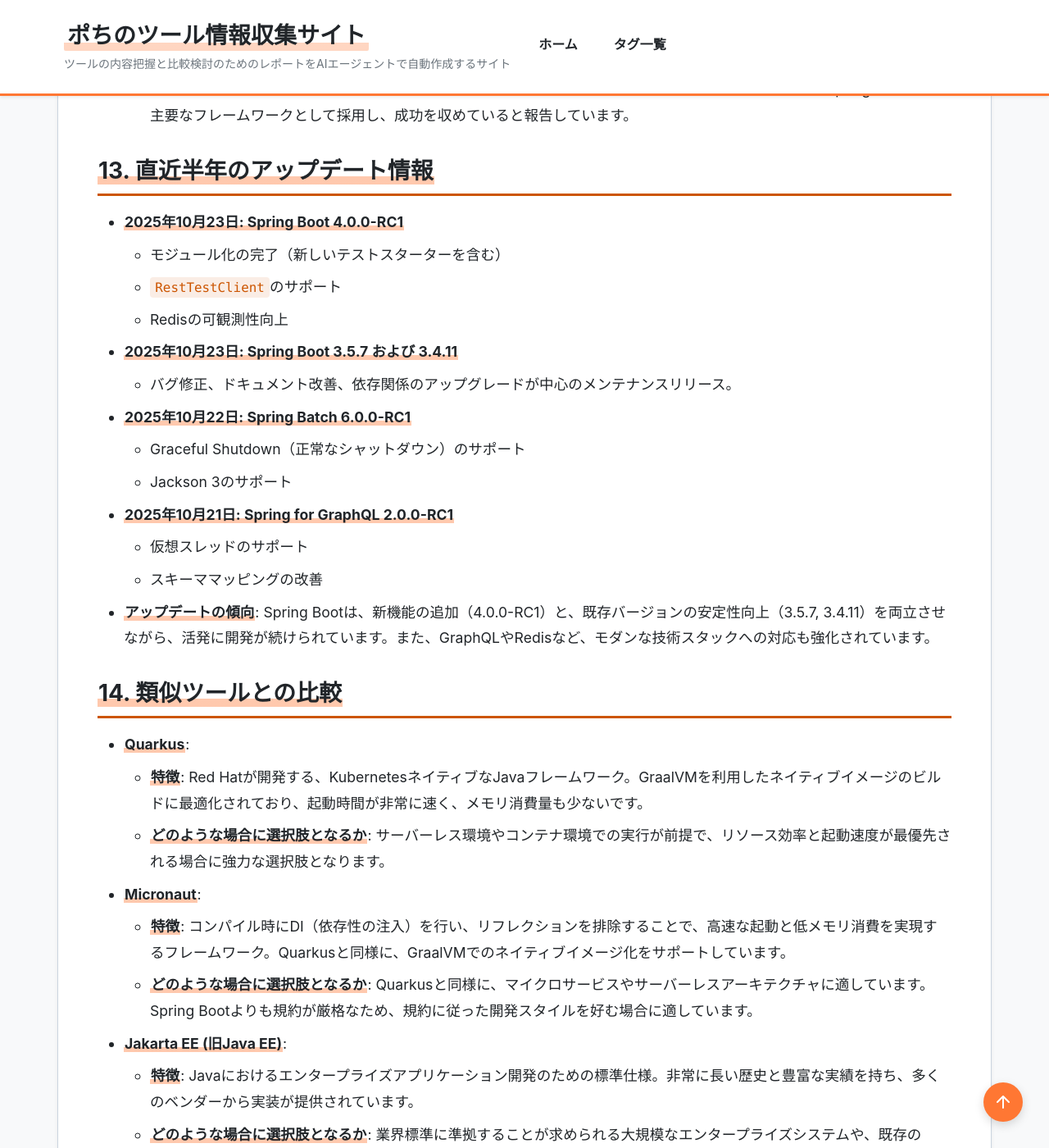
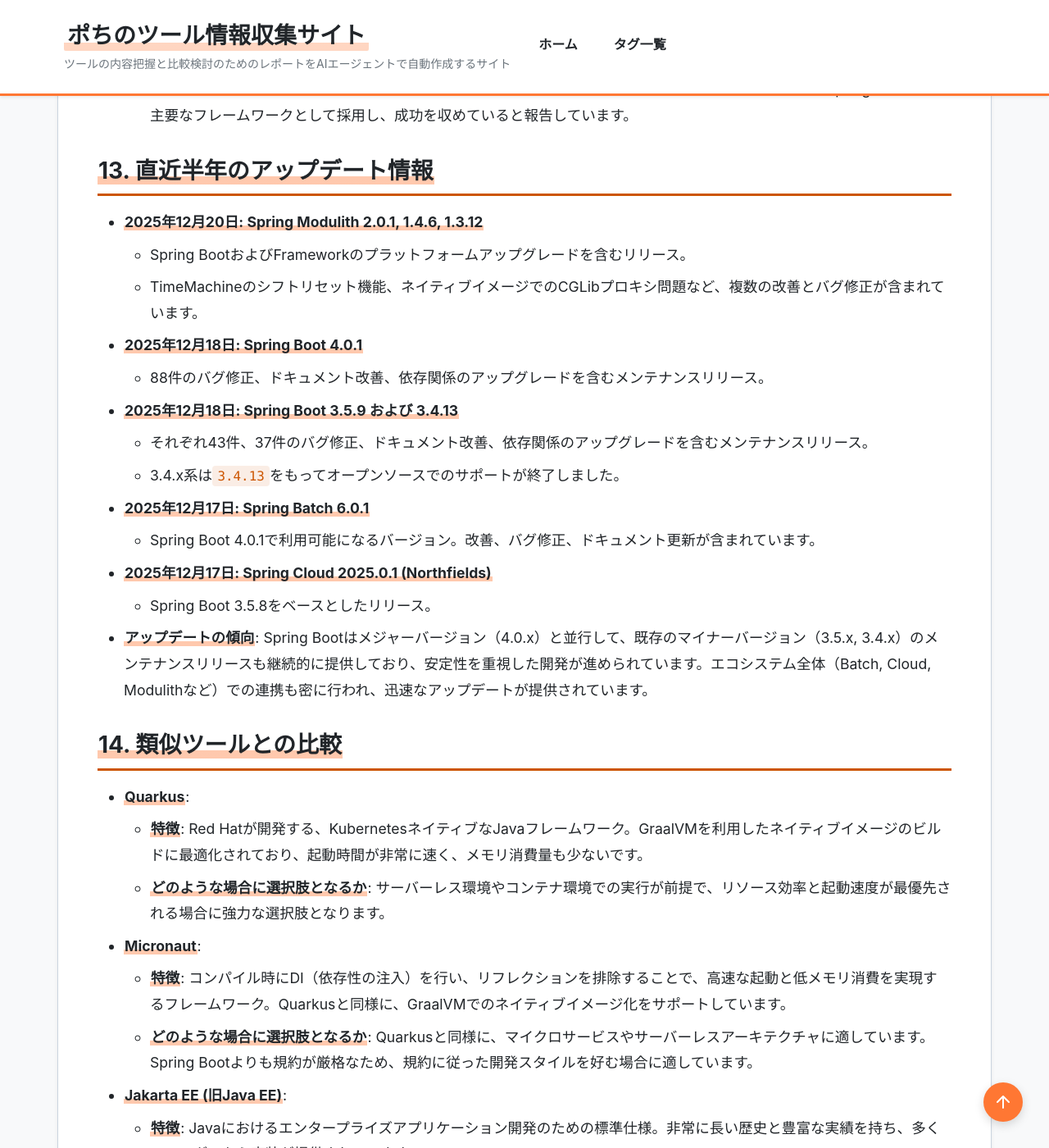
Before and after one commit to aegisfleet/tool-survey-report, a Jekyll site: the page built from _reports/spring-boot.md, in a window 1280 px wide and 1400 px high, scrolled down 5856 px. Shown: the whole window at 82% size. Built offline with Jekyll 4.4.1, drawn with Linux system fonts in a browser that asks for light colours; some of the changed text lies outside the part shown.

Commit message:
feat(reports): Spring Bootレポートを最新情報に更新 (#272)
- _reports/spring-boot.md のリリース情報を2025年12月時点の内容に更新
- カテゴリを「Webフレームワーク」に修正し、標準語彙に統一
- 関連して _reports/flutter.md のカテゴリを「モバイル開発」に修正し、分類の整合性を向上

Co-authored-by: google-labs-jules[bot] <161369871+google-labs-jules[bot]@users.noreply.github.com>

```diff
--- a/_reports/spring-boot.md
+++ b/_reports/spring-boot.md
@@ -1,17 +1,17 @@
 ---
 title: "Spring Boot 調査レポート"
 tool_name: "Spring Boot"
-category: "アプリケーションフレームワーク"
+category: "Webフレームワーク"
 developer: "Broadcom"
 official_site: "https://spring.io/projects/spring-boot"
 date: "2025-10-24"
-last_updated: "2025-10-24"
+last_updated: "2025-12-21"
 tags:
   - "Java"
   - "フレームワーク"
   - "マイクロサービス"
   - "オープンソース"
-description: "本番環境に対応したスタンドアロンなSpringベースのアプリケーションを最小限の設定で簡単に作成できるフレームワークです。"
+description: "本番環境に対応したスタンドアロンなSpringベースのアプリケーションを最小限の設定で簡単に作成できるWebフレームワーク。"
 ---
 
 # **Spring Boot 調査レポート**
@@ -108,19 +108,19 @@ description: "本番環境に対応したスタンドアロンなSpringベース
 
 ## **13. 直近半年のアップデート情報**
 
-* **2025年10月23日: Spring Boot 4.0.0-RC1**
-  * モジュール化の完了（新しいテストスターターを含む）
-  * `RestTestClient`のサポート
-  * Redisの可観測性向上
-* **2025年10月23日: Spring Boot 3.5.7 および 3.4.11**
-  * バグ修正、ドキュメント改善、依存関係のアップグレードが中心のメンテナンスリリース。
-* **2025年10月22日: Spring Batch 6.0.0-RC1**
-  * Graceful Shutdown（正常なシャットダウン）のサポート
-  * Jackson 3のサポート
-* **2025年10月21日: Spring for GraphQL 2.0.0-RC1**
-  * 仮想スレッドのサポート
-  * スキーママッピングの改善
-* **アップデートの傾向**: Spring Bootは、新機能の追加（4.0.0-RC1）と、既存バージョンの安定性向上（3.5.7, 3.4.11）を両立させながら、活発に開発が続けられています。また、GraphQLやRedisなど、モダンな技術スタックへの対応も強化されています。
+* **2025年12月20日: Spring Modulith 2.0.1, 1.4.6, 1.3.12**
+  * Spring BootおよびFrameworkのプラットフォームアップグレードを含むリリース。
+  * TimeMachineのシフトリセット機能、ネイティブイメージでのCGLibプロキシ問題など、複数の改善とバグ修正が含まれています。
+* **2025年12月18日: Spring Boot 4.0.1**
+  * 88件のバグ修正、ドキュメント改善、依存関係のアップグレードを含むメンテナンスリリース。
+* **2025年12月18日: Spring Boot 3.5.9 および 3.4.13**
+  * それぞれ43件、37件のバグ修正、ドキュメント改善、依存関係のアップグレードを含むメンテナンスリリース。
+  * 3.4.x系は`3.4.13`をもってオープンソースでのサポートが終了しました。
+* **2025年12月17日: Spring Batch 6.0.1**
+  * Spring Boot 4.0.1で利用可能になるバージョン。改善、バグ修正、ドキュメント更新が含まれています。
+* **2025年12月17日: Spring Cloud 2025.0.1 (Northfields)**
+  * Spring Boot 3.5.8をベースとしたリリース。
+* **アップデートの傾向**: Spring Bootはメジャーバージョン（4.0.x）と並行して、既存のマイナーバージョン（3.5.x, 3.4.x）のメンテナンスリリースも継続的に提供しており、安定性を重視した開発が進められています。エコシステム全体（Batch, Cloud, Modulithなど）での連携も密に行われ、迅速なアップデートが提供されています。
 
 ## **14. 類似ツールとの比較**
 
```
Also changed, not shown: other parts of _reports/spring-boot.md (+1 -1 lines), _reports/flutter.md (+2 -2 lines).
